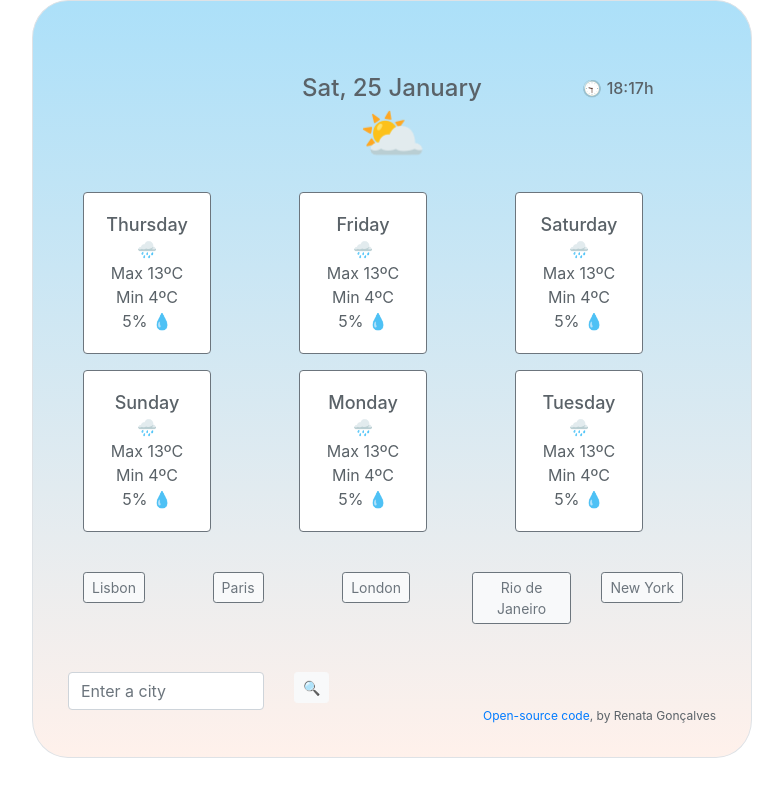
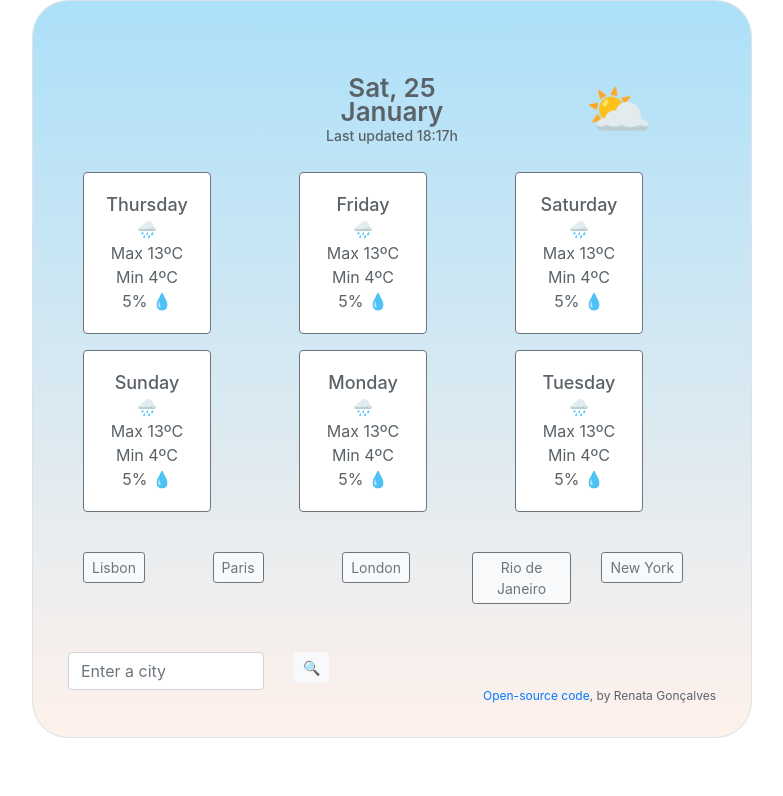
Before and after one commit to regoncalves/weather-app, a website built with Parcel: page index.html in a window 1280 px wide. Shown: the whole page, without its empty margins (248-1031 px from the left). Built offline with nearby package versions, Linux system fonts and the light colour scheme; no server answers.

Commit message:
swap icon and time

```diff
--- a/index.html
+++ b/index.html
@@ -28,10 +28,10 @@
         </div>
         <div class="col-4">
           <p class="day1" id="today"></p>
-          <p class="emoji">⛅</p>
+          <p class="day3" id="time"></p>
         </div>
         <div class="col-4">
-          <p class="day2" id="time"></p>
+          <p class="emoji">⛅</p>
           <p class="day2" id="tempnowmaxima"></p>
           <p class="day2" id="tempnowminima"></p>
         </div>
--- a/src/index.js
+++ b/src/index.js
@@ -5,7 +5,7 @@ let minute = now.getMinutes();
 if (minute < 10) {
   minute = `0${minute}`;
 }
-time.innerHTML = `🕤 ${hour}:${minute}h`;
+time.innerHTML = ` Last updated ${hour}:${minute}h`;
 
 let days = ["Sun", "Mon", "Tue", "Wedn", "Thu", "Fri", "Sat"];
 let day = days[now.getDay()];
--- a/src/styles.css
+++ b/src/styles.css
@@ -19,11 +19,11 @@
   line-height: 64px;
 }
 .day1 {
-  font-weight: 500;
+  font-weight: 600;
   color: #5a6268;
   text-align: center;
   margin: 0px;
-  font-size: 24px;
+  font-size: 26px;
   line-height: 24px;
 }
 .emoji {
@@ -39,6 +39,14 @@
   text-align: center;
   margin: 0px;
   font-size: 16px;
+  line-height: 24px;
+}
+.day3 {
+  font-weight: 500;
+  color: #5a6268;
+  text-align: center;
+  margin: 0px;
+  font-size: 14px;
   line-height: 24px;
 }
 .ctext {
```
